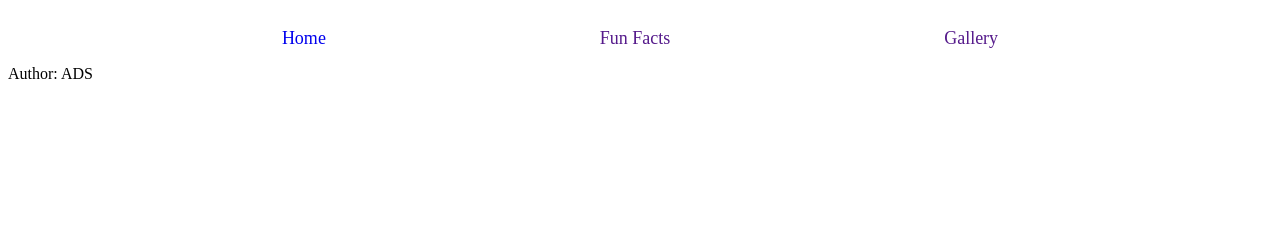
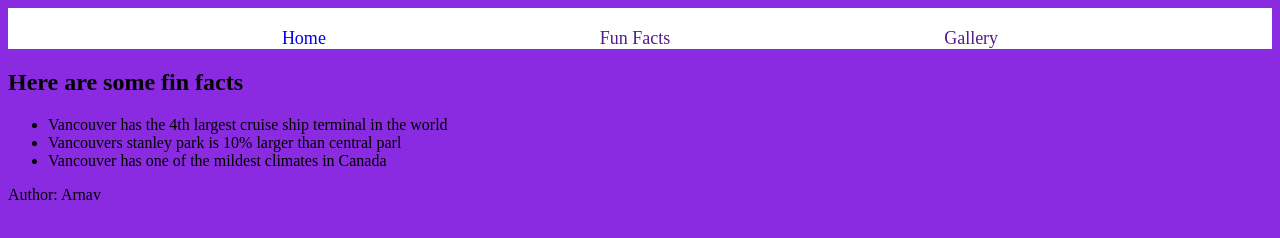
Before and after one commit to arnav-c7/arnav-c7.github.io, a plain HTML site: page facts.html in a window 1280 px wide. Drawn offline with Linux system fonts and the light colour scheme.

Commit message:
end of class 3

```diff
--- a/facts.html
+++ b/facts.html
@@ -15,10 +15,15 @@
         </nav>
     </div>
     <div class="facts-content-div"></div>
-
+        <h2>Here are some fin facts</h2>
+        <ul>
+            <li>Vancouver has the 4th largest cruise ship terminal in the world</li>
+            <li>Vancouvers stanley park is 10% larger than central parl</li>
+            <li>Vancouver has one of the mildest climates in Canada</li>
+        </ul>
     </div>
     <footer>
-        <p>Author: ADS</p>
+        <p>Author: Arnav</p>
     </footer>
 </body>
 </html>
--- a/style.css
+++ b/style.css
@@ -6,6 +6,9 @@ body{
     background-color: rgb(218, 238, 245);
 }
 
+.facts-page{
+    background-color: blueviolet;
+}
 .navbar{
     background-color: white;
     display: flex;
@@ -24,3 +27,12 @@ body{
 .home-content-div p{
     font-size: medium;
 }
+
+.facts-contents-div{
+    margin-left: 10%;
+    font-size: large;
+}
+
+.facts-contents-div li{
+    font-size: large;
+}
```
